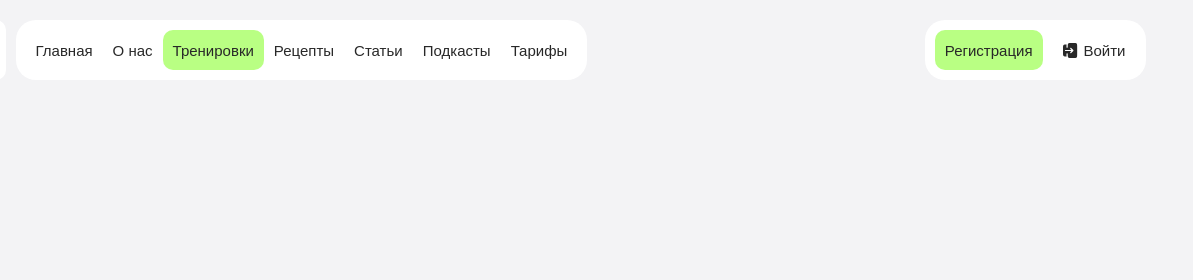
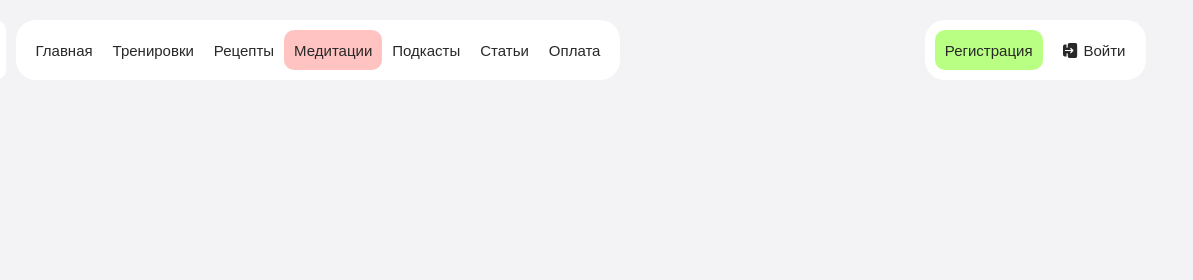
Before and after one commit to flaberfl/ilifia, a React app: page src/index.html in a window 1280 px wide. Shown: the top 280 px of the page, 87-1280 px from the left. Built offline with nearby package versions, Linux system fonts and the light colour scheme; files whose address does not match are found by name; what vanilla-lazyload would draw is missing.

Commit message:
Update _header.htm

```diff
--- a/src/html/_header.htm
+++ b/src/html/_header.htm
@@ -15,12 +15,12 @@
 				<div class="header__menu menu">
 					<div class="menu__body">
 						<a href="" class="menu__item link">Главная</a>
-						<a href="" class="menu__item link">О нас</a>
-						<a href="" class="menu__item link link-act">Тренировки</a>
+						<a href="" class="menu__item link">Тренировки</a>
 						<a href="" class="menu__item link">Рецепты</a>
+						<a href="" class="menu__item link _active">Медитации</a>
+						<a href="" class="menu__item link">Подкасты</a>
 						<a href="" class="menu__item link">Статьи</a>
-						<a href="" class="menu__item link">Подкасты</a>
-						<a href="" class="menu__item link">Тарифы</a>
+						<a href="" class="menu__item link">Оплата</a>
 					</div>
 				</div>
 
```
